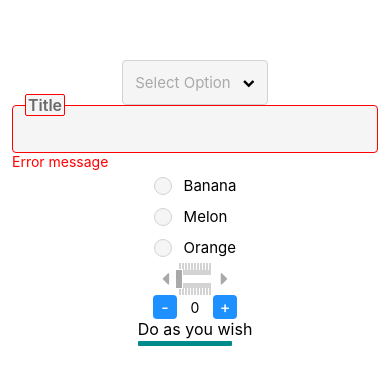
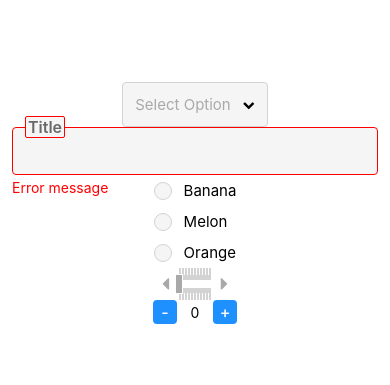
Before and after one commit to PrayaAmadigaPitasa/react-native-design-kit, a React Native app: screen / in a window 390 px wide. Shown: the part 219-604 px from the top of the page. Built offline with nearby package versions, Linux system fonts and the light colour scheme.

Commit message:
Add Input props: errorPosition

```diff
--- a/App.tsx
+++ b/App.tsx
@@ -1,7 +1,7 @@
 import React from 'react';
 import {View, StyleSheet, Text} from 'react-native';
 import Icon from 'react-native-vector-icons/FontAwesome';
-import {Picker, Input, Radio, Slider, Stepper, SwitchableText} from './src';
+import {Picker, Input, Radio, Slider, Stepper} from './src';
 
 Icon.loadFont();
 
@@ -15,11 +15,16 @@ export default function App() {
         titleExtractor={item => item}
         onSelect={() => {}}
       />
-      <Input label="Title" labelPosition="border" error="Error message" />
+      <Input
+        label="Title"
+        labelPosition="border"
+        error="Error message"
+        errorPosition="absolute"
+        rightIconAction="delete"
+      />
       <Radio radioIds={['Banana', 'Melon', 'Orange']} onSelect={() => {}} />
       <Slider button indicator onChangeValue={() => {}} />
       <Stepper />
-      <SwitchableText texts={['Work hard play hard', 'Do as you wish']} />
     </View>
   );
 }
--- a/src/components/Input.tsx
+++ b/src/components/Input.tsx
@@ -7,12 +7,13 @@ import {
   Text,
   StyleSheet,
   TextInput,
-  LayoutRectangle,
   Animated,
   Platform,
   TouchableWithoutFeedback,
+  LayoutRectangle,
 } from 'react-native';
 import Icon from 'react-native-vector-icons/FontAwesome';
+import {Layout} from '../layout';
 
 export type InputIcon = ((status: InputStatus) => JSX.Element) | JSX.Element;
 export type InputIconAction = 'delete' | 'toggleVisiblity' | (() => void);
@@ -32,7 +33,7 @@ export interface InputProps extends TextInputProps {
   labelBoxActiveOffset?: number;
   inputBoxActiveOffset?: number;
   inputContainerStyle?: ViewStyle;
-  inputRef?(instance: TextInput | null): void;
+  inputRef?(instance: TextInput): void;
   leftIcon?: InputIcon;
   leftIconAction?: InputIconAction;
   leftIconContainerStyle?: ViewStyle;
@@ -47,6 +48,7 @@ export interface InputProps extends TextInputProps {
   focusLeftIconContainerStyle?: ViewStyle;
   focusRightIconContainerStyle?: ViewStyle;
   error?: string;
+  errorPosition?: 'relative' | 'absolute';
   errorStyle?: TextStyle;
   errorLabelStyle?: TextStyle;
   errorLabelContainerStyle?: ViewStyle;
@@ -78,6 +80,7 @@ export default function Input({
   focusLeftIconContainerStyle,
   focusRightIconContainerStyle,
   error,
+  errorPosition = 'relative',
   errorStyle,
   errorLabelStyle,
   errorLabelContainerStyle,
@@ -99,7 +102,6 @@ export default function Input({
   onBlur,
   ...props
 }: InputProps) {
-  const [layout, setLayout] = useState<LayoutRectangle>();
   const [visibility, setVisibility] = useState(false);
   const [focus, setFocus] = useState(false);
   const [inputValue, setInputValue] = useState(
@@ -108,10 +110,13 @@ export default function Input({
   const [fillStatus, setFillStatus] = useState<InputFillStatus>(
     inputValue !== undefined && inputValue.length > 0 ? 'filled' : 'empty',
   );
-  const [ref, setRef] = useState<TextInput | null>();
+  const [layout, setLayout] = useState<Layout>();
+  const [layoutBorder, setLayoutBorder] = useState<LayoutRectangle>();
+  const [ref, setRef] = useState<TextInput>();
+  const [refBorder, setRefBorder] = useState<View>();
+  const [refContainer, setRefContainer] = useState<View>();
   const themeBorderActive = inputValue !== undefined && inputValue !== '';
   const animation = useState(new Animated.Value(themeBorderActive ? 1 : 0))[0];
-  const showLabel = label !== undefined && label !== '';
   const inputLeftIcon = getIcon(leftIcon, leftIconAction);
   const inputRightIcon = getIcon(rightIcon, rightIconAction);
 
@@ -138,6 +143,46 @@ export default function Input({
       bounciness: 0,
     }).start();
   }, [inputValue]);
+
+  function updateLayout() {
+    errorPosition === 'absolute' &&
+      refContainer?.measure((x, y, width, height, pageX, pageY) => {
+        setLayout({
+          x: x,
+          y: y,
+          width: width,
+          height: height,
+          pageX: pageX,
+          pageY: pageY,
+        });
+      });
+  }
+
+  function updateLayoutBorder() {
+    labelPosition === 'border' &&
+      refBorder?.measure((x, y, width, height) => {
+        setLayoutBorder({
+          x: x,
+          y: y,
+          width: width,
+          height: height,
+        });
+      });
+  }
+
+  useEffect(() => {
+    updateLayout();
+  }, [containerStyle, focusContainerStyle, errorContainerStyle]);
+
+  useEffect(() => {
+    updateLayoutBorder();
+  }, [
+    label,
+    labelPosition,
+    labelContainerStyle,
+    focusLabelContainerStyle,
+    errorLabelContainerStyle,
+  ]);
 
   function getIcon(inputIcon?: InputIcon, inputIconAction?: InputIconAction) {
     if (inputIconAction !== undefined) {
@@ -198,9 +243,16 @@ export default function Input({
   }
 
   return (
+    <>
       <View
-      style={[styles.container, containerStyle, focus && focusContainerStyle]}>
-      {showLabel && labelPosition === 'container' ? (
+        ref={instance => instance && setRefContainer(instance)}
+        onLayout={() => layout === undefined && updateLayout()}
+        style={[
+          styles.container,
+          containerStyle,
+          focus && focusContainerStyle,
+        ]}>
+        {label !== undefined && labelPosition === 'container' ? (
           <View
             style={StyleSheet.flatten([
               styles.labelContainerThemeContainer,
@@ -294,7 +346,10 @@ export default function Input({
                       {
                         fontSize: animation.interpolate({
                           inputRange: [0, 1],
-                        outputRange: [labelBoxStandBySize, labelBoxActiveSize],
+                          outputRange: [
+                            labelBoxStandBySize,
+                            labelBoxActiveSize,
+                          ],
                         }),
                       },
                       props.placeholderTextColor !== undefined
@@ -318,12 +373,16 @@ export default function Input({
                 <TextInput
                   {...props}
                   ref={instance => {
+                    if (instance && ref !== instance) {
+                      inputRef && inputRef(instance);
                       setRef(instance);
-                  inputRef !== undefined && inputRef(instance);
+                    }
                   }}
                   multiline={multiline}
                   secureTextEntry={!visibility}
-                placeholder={labelPosition === 'box' ? undefined : placeholder}
+                  placeholder={
+                    labelPosition === 'box' ? undefined : placeholder
+                  }
                   style={StyleSheet.flatten([
                     styles.inputBox,
                     multiline && styles.inputBoxMultiline,
@@ -344,8 +403,12 @@ export default function Input({
                   }}
                 />
               </View>
-            {showLabel && labelPosition === 'border' ? (
+              {label !== undefined && labelPosition === 'border' ? (
                 <View
+                  ref={instance => instance && setRefBorder(instance)}
+                  onLayout={() =>
+                    layoutBorder === undefined && updateLayoutBorder()
+                  }
                   style={[
                     styles.labelContainerThemeBorder,
                     labelContainerStyle,
@@ -360,11 +423,12 @@ export default function Input({
                         errorLabelContainerStyle,
                       ]),
                     styles.sectionLabelThemeBorder,
+                    !layoutBorder &&
+                      styles.labelContainerThemeBorderTransparent,
                     {
-                    top: -1 + (layout ? -layout.height / 2 : 0),
+                      top: -1 + (layoutBorder ? -layoutBorder.height / 2 : 0),
                     },
-                ]}
-                onLayout={e => setLayout(e.nativeEvent.layout)}>
+                  ]}>
                   <Text
                     style={StyleSheet.flatten([
                       styles.label,
@@ -382,7 +446,7 @@ export default function Input({
             </View>
           </View>
         </View>
-      {error !== undefined && (
+        {error !== undefined && errorPosition === 'relative' && (
           <View style={errorContainerStyle}>
             <Text style={StyleSheet.flatten([styles.error, errorStyle])}>
               {error}
@@ -390,6 +454,25 @@ export default function Input({
           </View>
         )}
       </View>
+      {error !== undefined &&
+        errorPosition === 'absolute' &&
+        layout !== undefined && (
+          <View
+            style={StyleSheet.flatten([
+              errorContainerStyle,
+              {
+                position: 'absolute',
+                width: layout.width,
+                left: layout.pageX,
+                top: layout.pageY + layout.height,
+              },
+            ])}>
+            <Text style={StyleSheet.flatten([styles.error, errorStyle])}>
+              {error}
+            </Text>
+          </View>
+        )}
+    </>
   );
 }
 
@@ -429,6 +512,9 @@ const styles = StyleSheet.create({
     backgroundColor: 'whitesmoke',
     alignItems: 'center',
     justifyContent: 'center',
+  },
+  labelContainerThemeBorderTransparent: {
+    opacity: 0,
   },
   iconContainer: {
     height: '100%',
--- /dev/null
+++ b/src/layout/Layout.ts
@@ -0,0 +1,6 @@
+import {LayoutRectangle} from 'react-native';
+
+export interface Layout extends LayoutRectangle {
+  pageX: number;
+  pageY: number;
+}
--- /dev/null
+++ b/src/layout/index.ts
@@ -0,0 +1 @@
+export * from './Layout';
```
Also changed, not shown: src/components/Picker.tsx (+1 -6 lines), 4 other files (tests, documents, lock files or other folders). Lines whose indentation alone changed are shown as unchanged.
